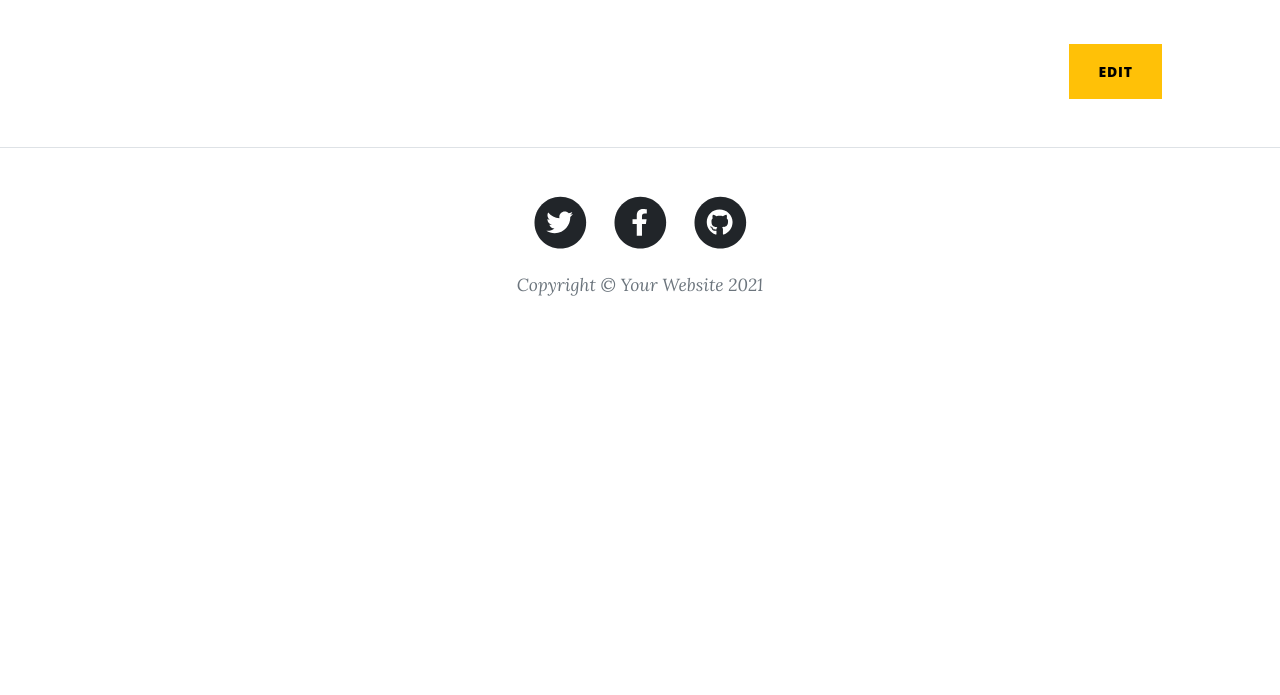
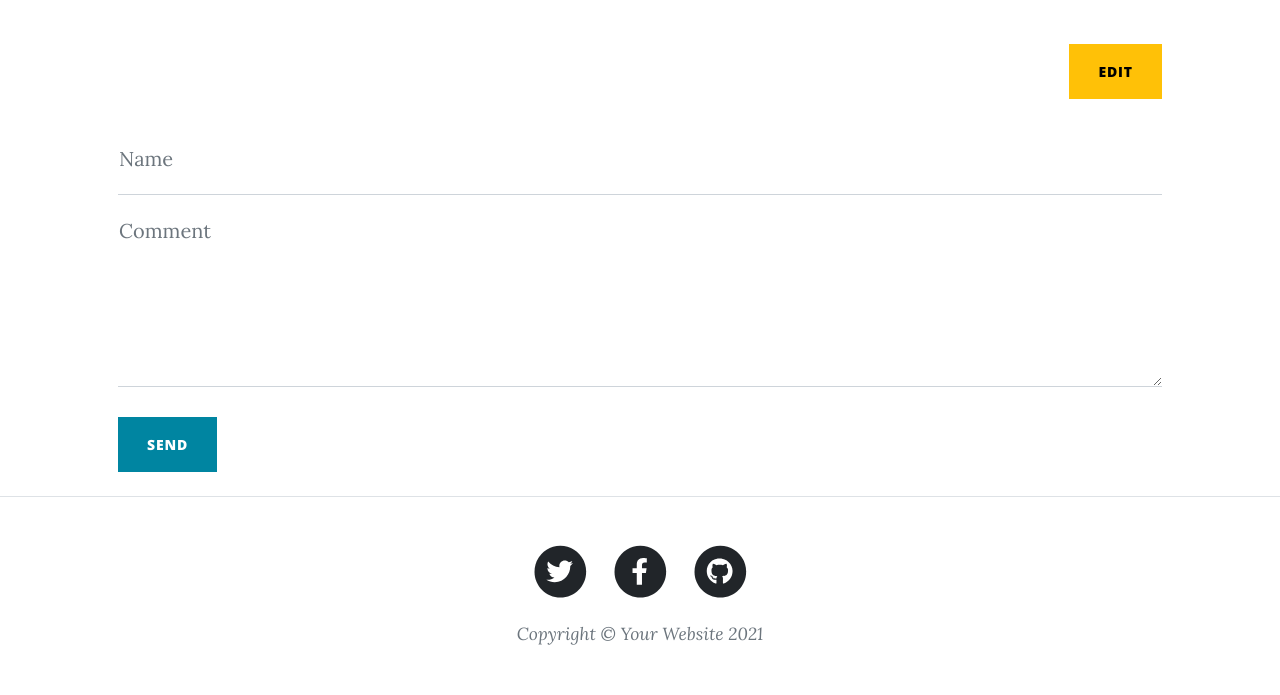
Before and after one commit to mrabets/flask-blog, a Flask app: template templates/post.html in a window 1280 px wide. Shown: the part 458-1153 px from the top of the page. Before the commit the page ends 754 px from the top, so only its background shows below. Run offline with Flask 2, Linux system fonts and the light colour scheme; the template is opened without the code that fills it, so the values that code supplies are empty.

Commit message:
Add comment form

```diff
--- a/templates/post.html
+++ b/templates/post.html
@@ -38,6 +38,21 @@
                 <a class="btn btn-warning text-uppercase" href="{{ url_for('blog_post.edit', post_id=post.id) }}">Edit</a>
             </div>
         </div>
+        <form name='addForm' id="addForm" method="POST"">
+            <div class="form-floating">
+                <input class="form-control" name='title' id="title" type="text" placeholder="Enter your title..." data-sb-validations="required" />
+                <label for="name">Name</label>
+                <div class="invalid-feedback" data-sb-feedback="title:required">A name is required.</div>
+            </div>
+            <div class="form-floating">
+                <textarea class="form-control" name='content' id="content" placeholder="Enter your content here..." style="height: 12rem" data-sb-validations="required"></textarea>
+                <label for="message">Comment</label>
+                <div class="invalid-feedback" data-sb-feedback="content:required">A comment is required.</div>
+            </div>
+            <br />
+            <!-- Submit Button-->
+            <button class="btn btn-primary text-uppercase" id="submitButton" type="submit">Send</button>
+        </form>
     </div>
 </article>
 
```
